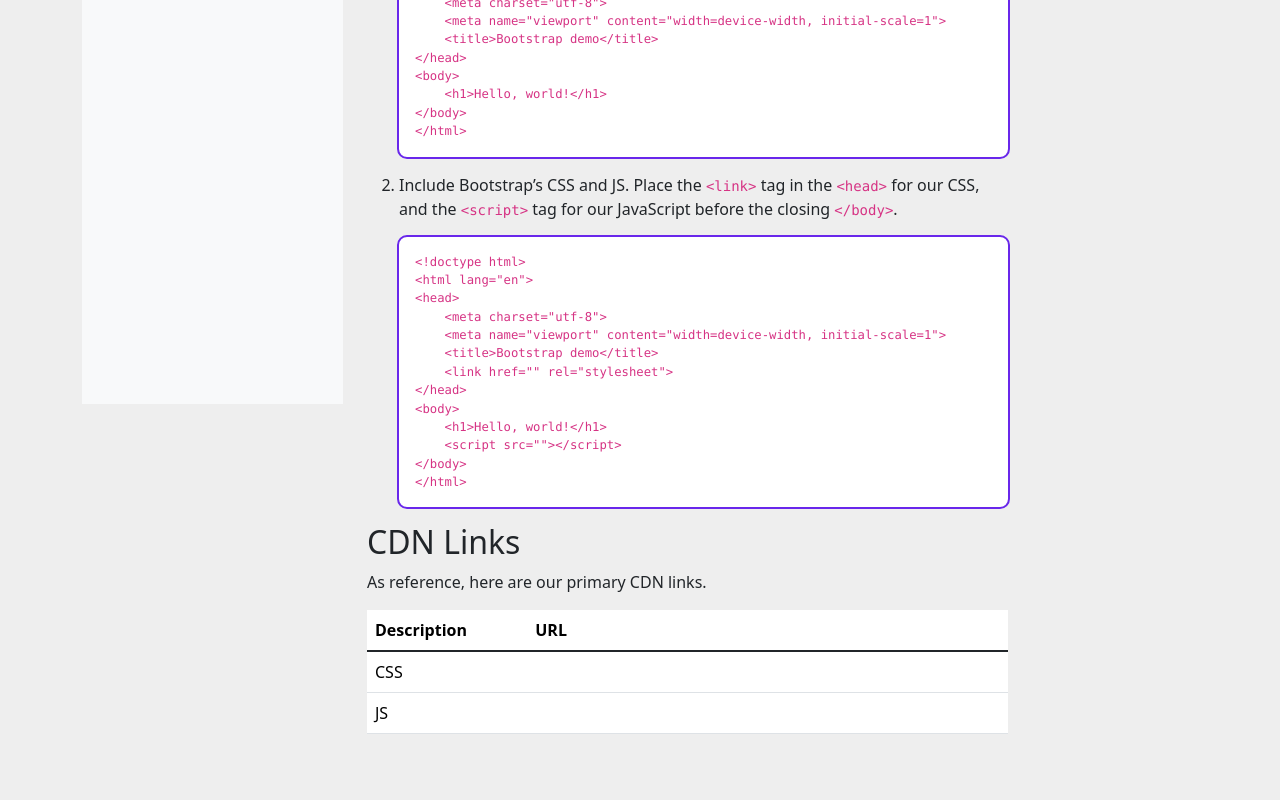
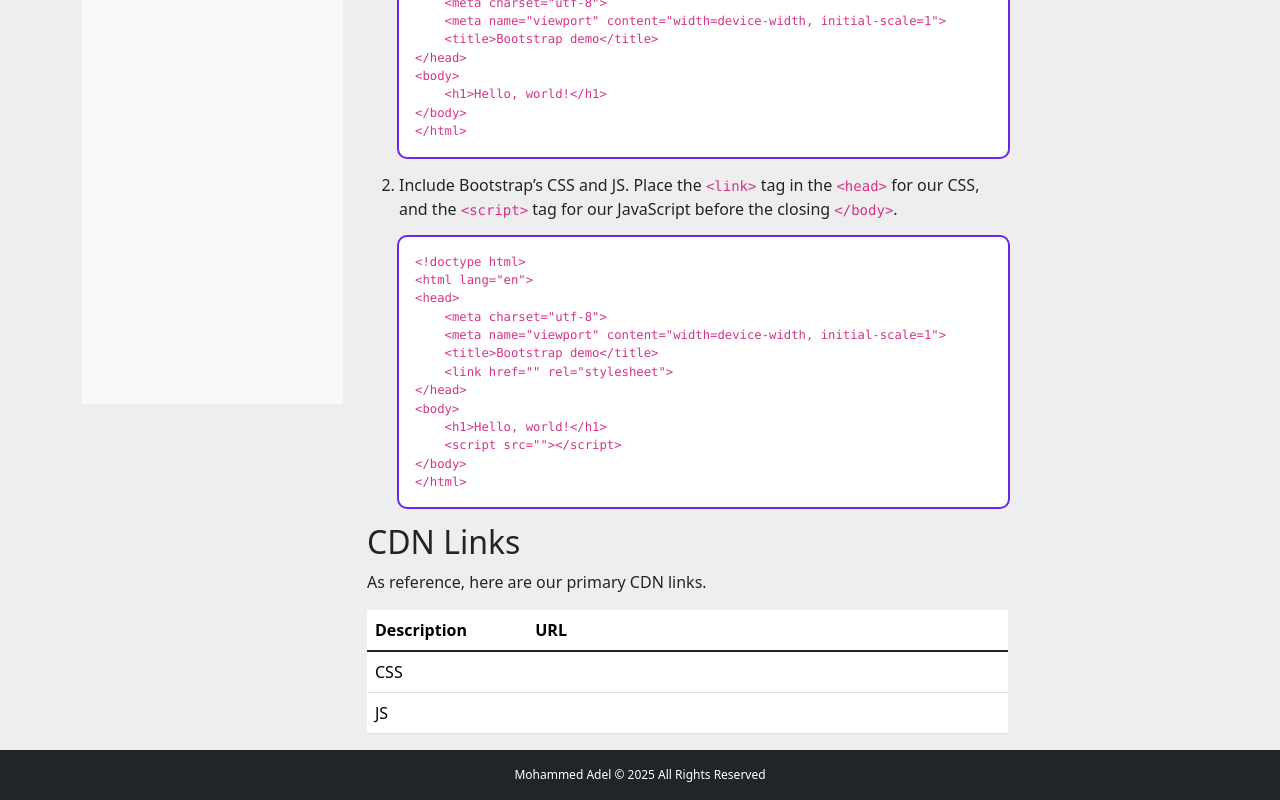
Before and after one commit to MohammedAdel224/dreams, an Angular app: page /docs/get-started in a window 1280 px wide. Shown: the part 396-1196 px from the top of the page. Before the commit the page ends 1146 px from the top, so only its background shows below. Built offline with nearby package versions, Linux system fonts and the light colour scheme.

Commit message:
add footer

```diff
--- a/src/app/app.component.html
+++ b/src/app/app.component.html
@@ -1,4 +1,5 @@
 <main>
     <app-navbar></app-navbar>
     <router-outlet></router-outlet>
+    <app-footer></app-footer>
 </main>
--- a/src/app/app.component.ts
+++ b/src/app/app.component.ts
@@ -1,10 +1,11 @@
 import { Component } from '@angular/core';
 import { RouterOutlet } from '@angular/router';
 import { NavbarComponent } from "./navbar/navbar.component";
+import { FooterComponent } from './footer/footer.component';
 
 @Component({
   selector: 'app-root',
-  imports: [RouterOutlet, NavbarComponent],
+  imports: [RouterOutlet, NavbarComponent, FooterComponent],
   templateUrl: './app.component.html',
   styleUrl: './app.component.css'
 })
```
